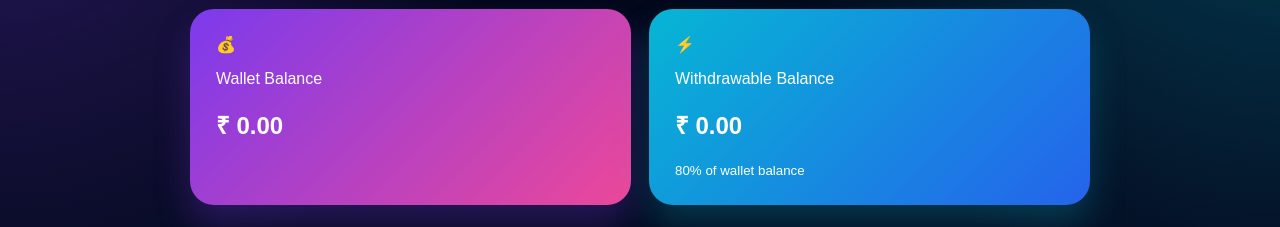
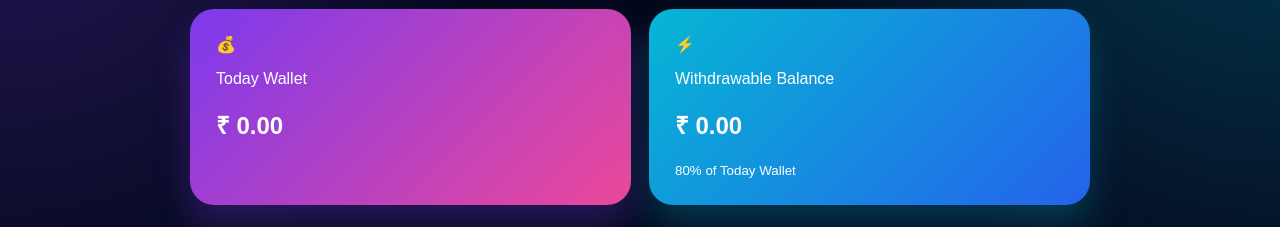
Before and after one commit to savemoneyofficialapp-art/save-money, a React (Create React App) app in the folder frontend/: page /withdraw in a window 1280 px wide. Shown: the part 194-421 px from the top of the page. Built offline with nearby package versions, Linux system fonts and the light colour scheme; no server answers.

Commit message:
Update Withdraw.js

```diff
--- a/frontend/src/pages/Withdraw.js
+++ b/frontend/src/pages/Withdraw.js
@@ -100,7 +100,7 @@ export default function Withdraw() {
       <section style={styles.balanceGrid}>
         <div style={styles.balanceCard}>
           <span>💰</span>
-          <p>Wallet Balance</p>
+          <p>Today Wallet</p>
           <h2>{money(walletBalance)}</h2>
         </div>
 
@@ -108,7 +108,7 @@ export default function Withdraw() {
           <span>⚡</span>
           <p>Withdrawable Balance</p>
           <h2>{money(withdrawableBalance)}</h2>
-          <small>80% of wallet balance</small>
+          <small>80% of Today Wallet</small>
         </div>
       </section>
 
```
